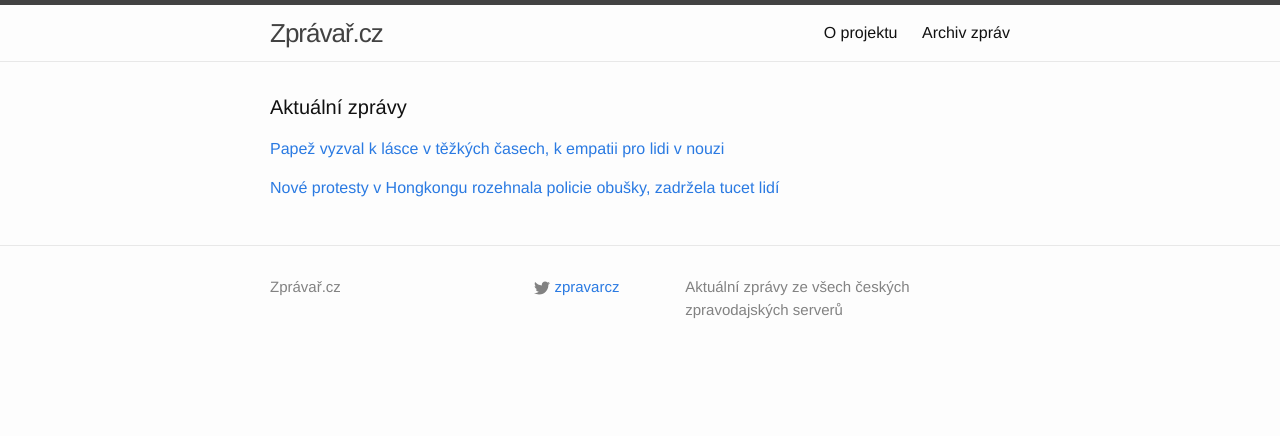
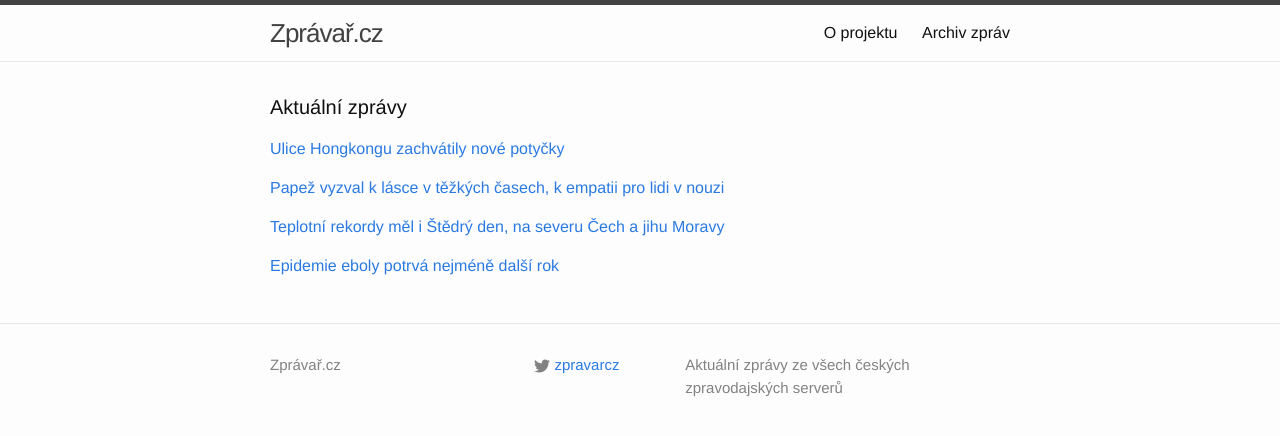
Before and after one commit to adliska/zpravar, a Jekyll site: the page built from index.html, in a window 1280 px wide. Shown: the top 436 px of the page. Built offline with Jekyll 4.4.1, drawn with Linux system fonts in a browser that asks for light colours.

Commit message:
zpravar news update

```diff
--- a/index.html
+++ b/index.html
@@ -5,8 +5,18 @@ layout: default
 <div class="home">
     <h1 class="page-heading">Aktuální zprávy</h1>
 
-<p><a href="javascript:;" onclick="toggle_visibility('zpravy0')">Papež vyzval k lásce v těžkých časech, k empatii pro lidi v nouzi</a></p>
+<p><a href="javascript:;" onclick="toggle_visibility('zpravy0')">Ulice Hongkongu zachvátily nové potyčky</a></p>
 <div id="zpravy0" style="display:none">
+<ul>
+<li><a href=http://www.ceskatelevize.cz/ct24/svet/296386-ulice-hongkongu-zachvatily-nove-potycky/>Ulice Hongkongu zachvátily nové potyčky - www.ceskatelevize.cz</a></li>
+<li><a href=http://zpravy.idnes.cz/nove-protesty-v-hongkongu-dcv-/zahranicni.aspx?c=A141225_075139_zahranicni_cen>Nové protesty v Hongkongu rozehnala policie obušky, zadržela tucet lidí - zpravy.idnes.cz</a></li>
+<li><a href=http://www.lidovky.cz/nove-protesty-v-hongkongu-policie-zadrzela-12-lidi-fvt-/zpravy-svet.aspx?c=A141225_072926_ln_zahranici_rof>Nové protesty v Hongkongu. Policie zadržela 12 lidí  - www.lidovky.cz</a></li>
+<li><a href=http://zpravy.aktualne.cz/pri-novych-protestech-v-hongkongu-zatkla-policie-tucet-lidi/r~c2dc2a168bfe11e4a7d8002590604f2e/>Při nových protestech v Hongkongu zatkla policie tucet lidí - zpravy.aktualne.cz</a></li>
+<li><a href=http://www.ceskenoviny.cz/zpravy/zpravy/pri-novych-protestech-v-hongkongu-zadrzela-policie-tucet-lidi/1162293>Při nových protestech v Hongkongu zadržela policie tucet lidí - www.ceskenoviny.cz</a></li>
+<li><a href=http://www.novinky.cz/zahranicni/svet/357206-v-hongkongu-opet-propukly-protesty-policie-tvrde-zasahla.html>V Hongkongu opět propukly protesty, policie tvrdě zasáhla - www.novinky.cz</a></li>
+</ul>
+</div><p><a href="javascript:;" onclick="toggle_visibility('zpravy1')">Papež vyzval k lásce v těžkých časech, k empatii pro lidi v nouzi</a></p>
+<div id="zpravy1" style="display:none">
 <ul>
 <li><a href=http://www.tyden.cz/rubriky/zahranici/evropa/papez-vyzval-k-lasce-v-tezkych-casech-k-empatii-pro-lidi-v-nouzi_328297.html>Papež vyzval k lásce v těžkých časech, k empatii pro lidi v nouzi - www.tyden.cz</a></li>
 <li><a href=http://www.novinky.cz/zahranicni/evropa/357205-papez-vyzval-k-soucitu-s-lidmi-v-nouzi-zavolal-uprchlikum-v-kurdistanu.html>Papež vyzval k soucitu s lidmi v nouzi, zavolal uprchlíkům v Kurdistánu - www.novinky.cz</a></li>
@@ -14,13 +24,18 @@ layout: default
 <li><a href=http://www.novinky.cz/zahranicni/evropa/357205-papez-vyzval-k-soucitu-s-lidmi-v-nouzi.html>Papež vyzval k soucitu s lidmi v nouzi  - www.novinky.cz</a></li>
 <li><a href=http://echo24.cz/a/wnxYA>Čelte těžkostem s láskou, vyzval František při vánoční mši - echo24.cz</a></li>
 </ul>
-</div><p><a href="javascript:;" onclick="toggle_visibility('zpravy1')">Nové protesty v Hongkongu rozehnala policie obušky, zadržela tucet lidí</a></p>
-<div id="zpravy1" style="display:none">
+</div><p><a href="javascript:;" onclick="toggle_visibility('zpravy2')">Teplotní rekordy měl i Štědrý den, na severu Čech a jihu Moravy</a></p>
+<div id="zpravy2" style="display:none">
 <ul>
-<li><a href=http://zpravy.idnes.cz/nove-protesty-v-hongkongu-dcv-/zahranicni.aspx?c=A141225_075139_zahranicni_cen>Nové protesty v Hongkongu rozehnala policie obušky, zadržela tucet lidí - zpravy.idnes.cz</a></li>
-<li><a href=http://www.lidovky.cz/nove-protesty-v-hongkongu-policie-zadrzela-12-lidi-fvt-/zpravy-svet.aspx?c=A141225_072926_ln_zahranici_rof>Nové protesty v Hongkongu. Policie zadržela 12 lidí  - www.lidovky.cz</a></li>
-<li><a href=http://zpravy.aktualne.cz/pri-novych-protestech-v-hongkongu-zatkla-policie-tucet-lidi/r~c2dc2a168bfe11e4a7d8002590604f2e/>Při nových protestech v Hongkongu zatkla policie tucet lidí - zpravy.aktualne.cz</a></li>
-<li><a href=http://www.ceskenoviny.cz/zpravy/zpravy/pri-novych-protestech-v-hongkongu-zadrzela-policie-tucet-lidi/1162293>Při nových protestech v Hongkongu zadržela policie tucet lidí - www.ceskenoviny.cz</a></li>
-<li><a href=http://www.novinky.cz/zahranicni/svet/357206-v-hongkongu-opet-propukly-protesty-policie-tvrde-zasahla.html>V Hongkongu opět propukly protesty, policie tvrdě zasáhla - www.novinky.cz</a></li>
+<li><a href=http://www.ceskenoviny.cz/zpravy/zpravy/teplotni-rekordy-mel-i-stedry-den-na-severu-cech-a-jihu-moravy/1162308>Teplotní rekordy měl i Štědrý den, na severu Čech a jihu Moravy - www.ceskenoviny.cz</a></li>
+<li><a href=http://www.tyden.cz/rubriky/domaci/sever-cech-zazil-nejteplejsi-stedry-den_328298.html>Sever Čech zažil nejteplejší Štědrý den - www.tyden.cz</a></li>
+<li><a href=http://www.ceskenoviny.cz/zpravy/zpravy/sedm-stanic-na-severu-cech-zaznamenalo-na-stedry-den-rekordy/1162308>Sedm stanic na severu Čech zaznamenalo na Štědrý den rekordy - www.ceskenoviny.cz</a></li>
+</ul>
+</div><p><a href="javascript:;" onclick="toggle_visibility('zpravy3')">Epidemie eboly potrvá nejméně další rok </a></p>
+<div id="zpravy3" style="display:none">
+<ul>
+<li><a href=http://www.novinky.cz/zahranicni/svet/357209-epidemie-eboly-potrva-nejmene-dalsi-rok.html>Epidemie eboly potrvá nejméně další rok  - www.novinky.cz</a></li>
+<li><a href=http://zahranicni.ihned.cz/afrika/c1-63298760-ebola-afrika-epidemie>Epidemie eboly potrvá na západě Afriky ještě nejméně rok - zahranicni.ihned.cz</a></li>
+<li><a href=http://www.ceskenoviny.cz/zpravy/zpravy/epidemie-eboly-v-zapadni-africe-asi-potrva-nejmene-jeste-rok/1162301>Epidemie eboly v západní Africe asi potrvá nejméně ještě rok - www.ceskenoviny.cz</a></li>
 </ul>
 </div></div>
```
